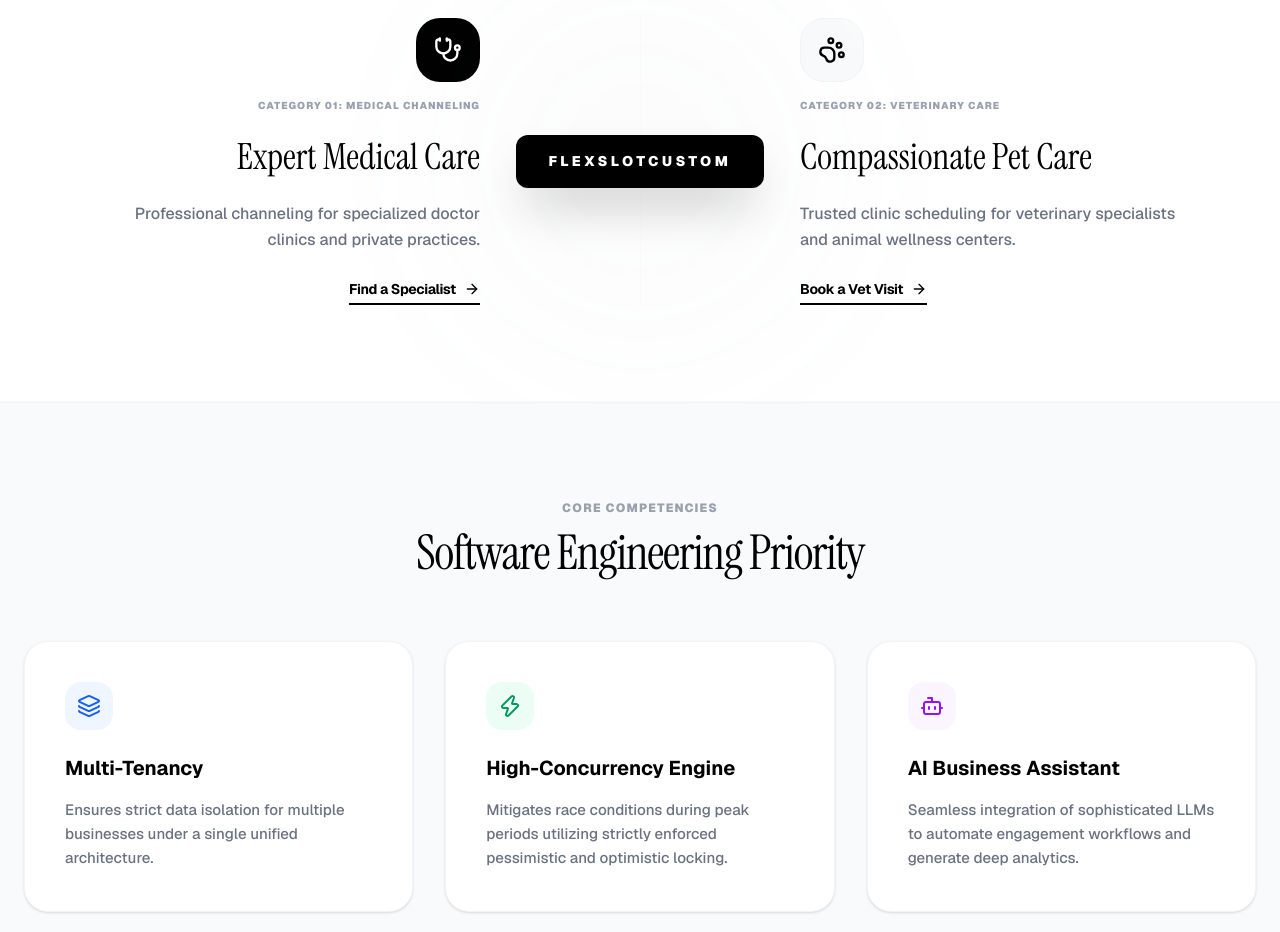
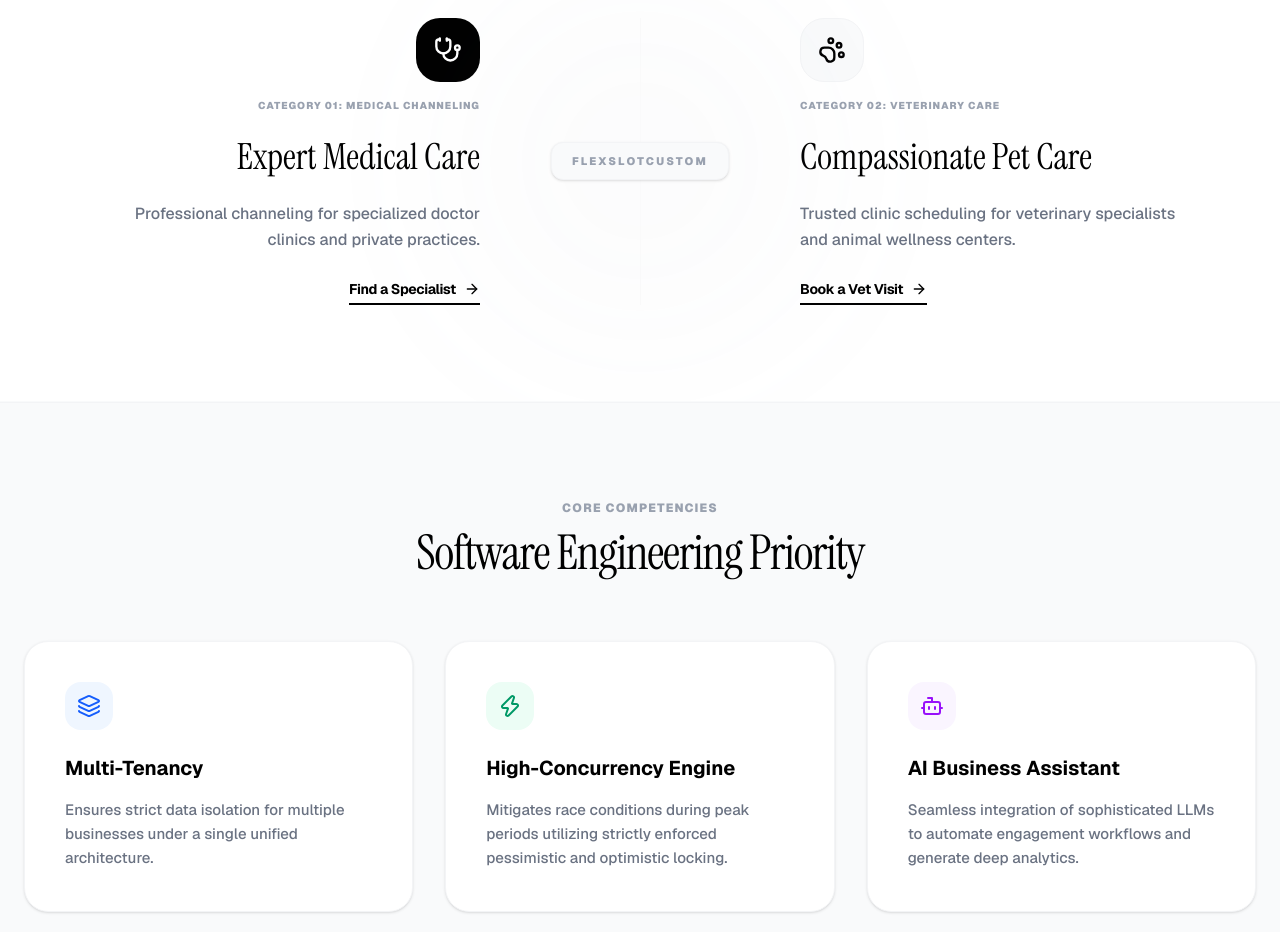
Before and after one commit to FlexSlotCustom0/FlexSlotCustom, a Next.js app in the folder frontend/: page / in a window 1280 px wide. Shown: the part 900-1832 px from the top of the page. Built offline with nearby package versions, Linux system fonts and the light colour scheme.

Commit message:
Update page.tsx

```diff
--- a/frontend/src/app/page.tsx
+++ b/frontend/src/app/page.tsx
@@ -139,7 +139,7 @@ export default function NotionCalendarClone() {
               <motion.button
                 whileHover={{ scale: 1.05 }}
                 whileTap={{ scale: 0.95 }}
-                className="absolute z-10 bg-black text-white text-[14px] font-black uppercase tracking-[0.25em] px-8 py-4 rounded-xl shadow-2xl whitespace-nowrap"
+                className="absolute z-10 bg-gray-50 text-gray-400 text-[11px] font-black uppercase tracking-[0.2em] px-5 py-2.5 rounded-xl border border-gray-100 shadow-sm whitespace-nowrap"
               >
                 FlexSlotCustom
               </motion.button>
```
